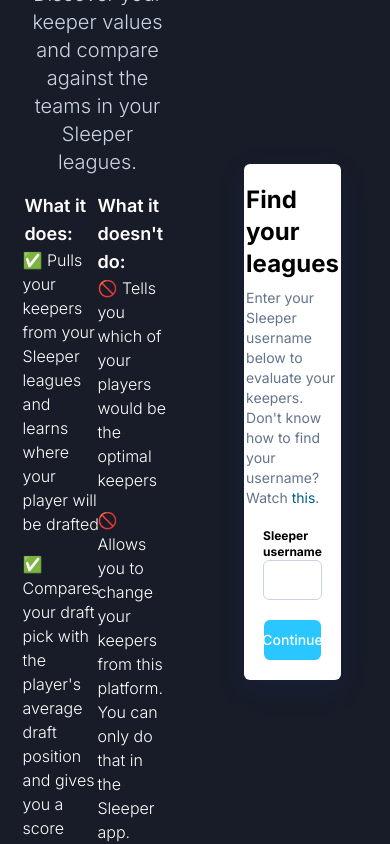
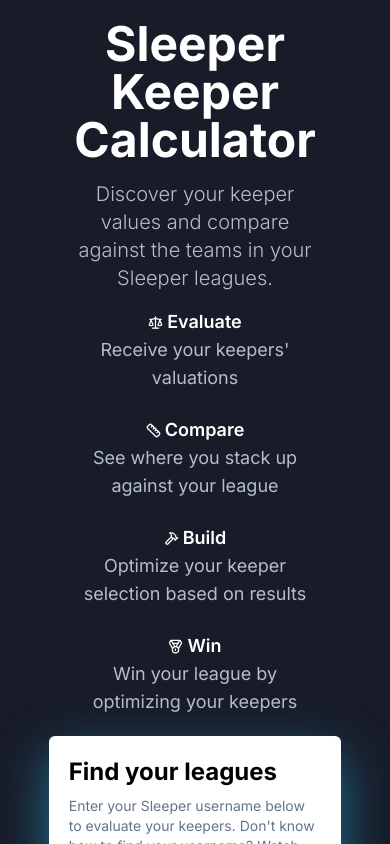
Before and after one commit to tjvonbr/keeper-calculator, a Next.js app: page / in a window 390 px wide. Shown: the top 844 px of the page. Built offline with nearby package versions, Linux system fonts and the light colour scheme.

Commit message:
mobile landing page

```diff
--- a/package.json
+++ b/package.json
@@ -17,6 +17,7 @@
     "autoprefixer": "10.4.15",
     "eslint": "8.47.0",
     "eslint-config-next": "13.4.19",
+    "lucide-react": "^0.263.1",
     "next": "13.4.19",
     "postcss": "8.4.28",
     "react": "18.2.0",
--- a/src/app/page.tsx
+++ b/src/app/page.tsx
@@ -1,4 +1,5 @@
 import LeagueForm from "@/components/LeagueForm";
+import { Hammer, Medal, Ruler, Scale } from "lucide-react";
 import { db } from "@/lib/prisma";
 import { Prisma } from "@prisma/client";
 
@@ -37,55 +38,66 @@
   //   }
   //   console.log(error);
   // }
-
   return (
-    <main className="min-h-screen grid grid-cols-2 items-center">
-      <div className="h-screen flex flex-col justify-center items-center">
-        <div className="w-3/4 flex flex-col justify-center items-center text-center space-y-4">
+    <main className="md:min-h-screen mb-10 md:mb-0 flex flex-col lg:flex-row">
+      <div className="md:h-screen w-full lg:w-1/2 flex flex-col md:justify-center items-center">
+        <div className="w-3/4 p-5 flex flex-col justify-center items-center text-center space-y-4">
           <h1 className="text-5xl text-white font-bold">
             Sleeper Keeper Calculator
           </h1>
-          <p className="text-xl text-slate-300 font-light">
+          <p className="text-xl text-[#b4bcd0] font-light">
             Discover your keeper values and compare against the teams in your
             Sleeper leagues.
           </p>
-          <div className="w-full flex">
-            <div className="w-1/2 flex flex-col items-center">
-              <p className="text-lg font-semibold text-white text-left">
-                What it does:
+          <div className="w-full flex flex-col items-center md:flex-row md:items-start space-y-6 md:space-y-0 md:space-x-4">
+            <div className="w-full flex-col text-center md:text-left">
+              <div className="flex justify-center md:justify-start space-x-1 text-lg md:text-sm text-white font-semibold">
+                <div className="flex justify-center items-center">
+                  <Scale size={15} />
+                </div>
+                <p>Evaluate</p>
+              </div>
+              <p className="text-lg md:text-sm text-[#b4bcd0]">
+                Receive your keepers&apos; valuations
               </p>
-              <ul className="text-white font-light space-y-4 text-left">
-                <li>
-                  ✅ Pulls your keepers from your Sleeper leagues and learns
-                  where your player will be drafted
-                </li>
-                <li>
-                  ✅ Compares your draft pick with the player&apos;s average
-                  draft position and gives you a score
-                </li>
-                <li>✅ Shares your fellow league owners&apos; keeper scores</li>
-              </ul>
             </div>
-            <div className="w-1/2 flex flex-col items-center">
-              <p className="text-lg font-semibold text-white text-left">
-                What it doesn&apos;t do:
+            <div className="w-full flex-col items-center text-center md:text-left">
+              <div className="flex justify-center md:justify-start space-x-1 text-lg md:text-sm text-white font-semibold">
+                <div className="flex justify-center items-center">
+                  <Ruler size={15} />
+                </div>
+                <p>Compare</p>
+              </div>
+              <p className="text-lg md:text-sm text-[#b4bcd0]">
+                See where you stack up against your league
               </p>
-              <ul className="text-white font-light space-y-4 text-left">
-                <li>
-                  🚫 Tells you which of your players would be the optimal
-                  keepers
-                </li>
-                <li>
-                  🚫 Allows you to change your keepers from this platform. You
-                  can only do that in the Sleeper app.
-                </li>
-                <li>🚫 Store any of your personal data</li>
-              </ul>
+            </div>
+            <div className="w-full flex-col text-center md:text-left">
+              <div className="flex justify-center md:justify-start space-x-1 text-lg md:text-sm text-white font-semibold">
+                <div className="flex justify-center items-center">
+                  <Hammer size={15} />
+                </div>
+                <p>Build</p>
+              </div>
+              <p className="text-lg md:text-sm text-[#b4bcd0]">
+                Optimize your keeper selection based on results
+              </p>
+            </div>
+            <div className="w-full flex-col text-center md:text-left">
+              <div className="flex md:justify-start justify-center space-x-1 text-lg md:text-sm text-white font-semibold">
+                <div className="flex justify-center items-center">
+                  <Medal size={15} />
+                </div>
+                <p>Win</p>
+              </div>
+              <p className="text-lg md:text-sm text-[#b4bcd0]">
+                Win your league by optimizing your keepers
+              </p>
             </div>
           </div>
         </div>
       </div>
-      <div className="h-screen flex flex-col justify-center items-center">
+      <div className="lg:h-screen w-full lg:w-1/2 flex flex-col lg:justify-center items-center">
         <LeagueForm />
       </div>
     </main>
--- a/src/components/LeagueForm.tsx
+++ b/src/components/LeagueForm.tsx
@@ -38,7 +38,7 @@
   }
 
   return (
-    <form className="w-1/2 p-5 flex flex-col items-center space-y-5 rounded-md bg-white shadow-[rgba(7,_65,_210,_0.1)_0px_9px_30px]">
+    <form className="w-3/4 lg:w-1/2 p-5 flex flex-col items-center space-y-5 rounded-md bg-white shadow-[0_20px_50px_rgba(41,198,255,_0.5)]">
       <div className="flex flex-col space-y-2">
         <h1 className="w-full text-left text-2xl font-bold">
           Find your leagues
--- /dev/null
+++ b/src/components/icon.tsx
@@ -0,0 +1,31 @@
+import { ImageResponse } from "next/server";
+
+export const runtime = "edge";
+
+export const size = {
+  width: 32,
+  height: 32,
+};
+export const contentType = "image/png";
+
+export default function Icon() {
+  return new ImageResponse(
+    (
+      <div
+        style={{
+          fontSize: 24,
+          width: "100%",
+          height: "100%",
+          display: "flex",
+          alignItems: "center",
+          justifyContent: "center",
+        }}
+      >
+        🧮
+      </div>
+    ),
+    {
+      ...size,
+    }
+  );
+}
```
Also changed, not shown: 1 other file (tests, documents, lock files or other folders).
